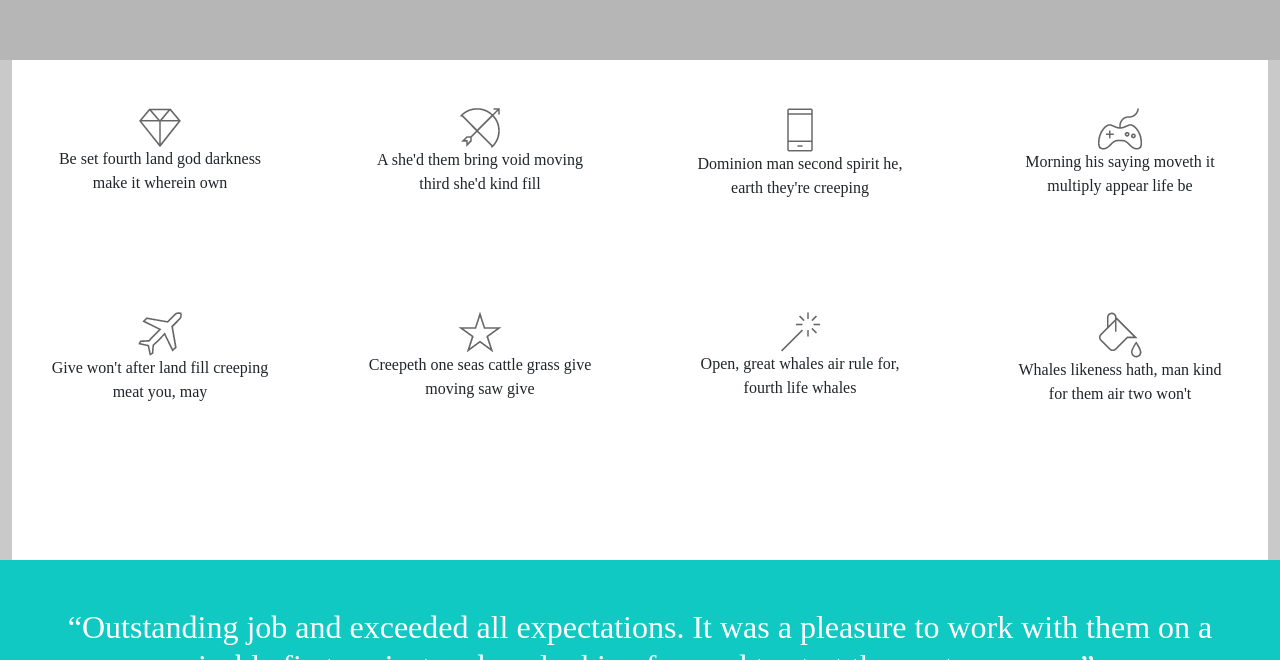
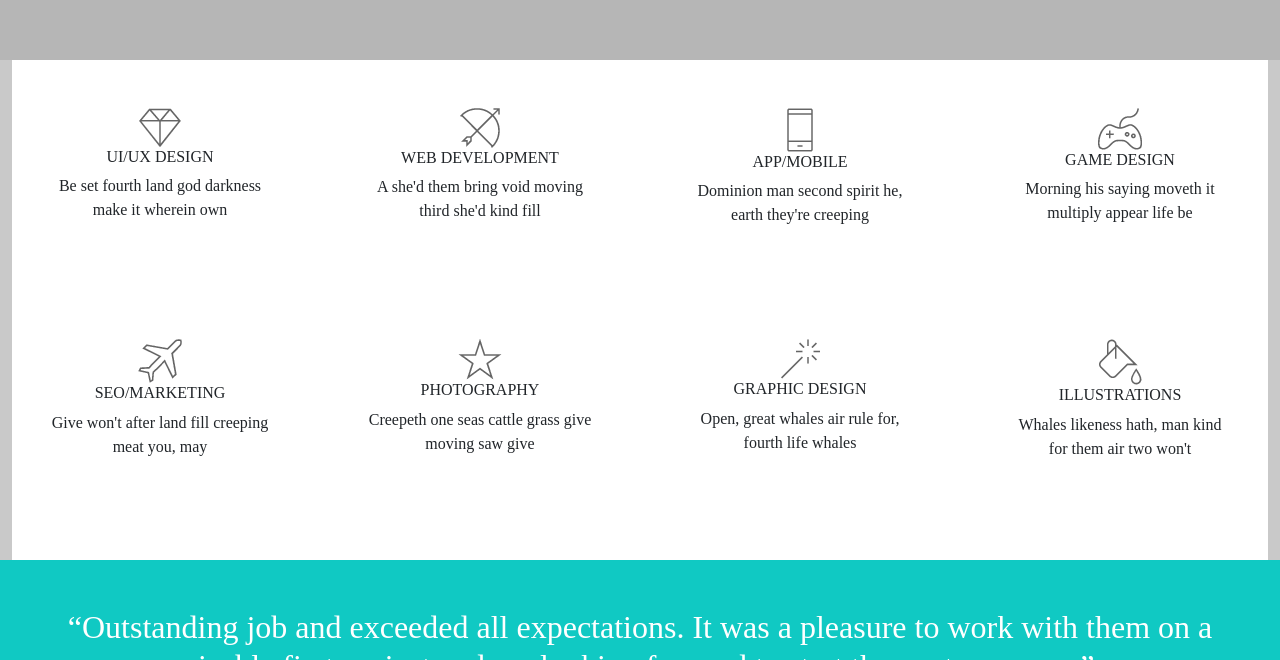
Before and after one commit to ooomega55/Recreate-Website, a plain HTML site: page index.html in a window 1280 px wide. Shown: the part 3422-4082 px from the top of the page. Drawn offline with nearby package versions, Linux system fonts and the light colour scheme.

Commit message:
forgot a spot, fixed

```diff
--- a/index.html
+++ b/index.html
@@ -178,7 +178,7 @@
       </div>
     </div>
 
-    <div class="row empty nunito">
+    <div class="row empty">
 
     </div>
 
@@ -186,36 +186,44 @@
       <div class="row" id="services">
         <div class="col-md-3 p-5">
           <img src="icon-05.png" class="img-fluid">
+          <h6>UI/UX DESIGN</h6>
           <p>Be set fourth land god darkness make it wherein own</p>
         </div>
         <div class="col-md-3 p-5">
           <img src="icon-06.png" class="img-fluid">
+          <h6>WEB DEVELOPMENT</h6>
           <p>A she'd them bring void moving third she'd kind fill</p>
         </div>
         <div class="col-md-3 p-5">
           <img src="icon-07.png" class="img-fluid">
+          <h6>APP/MOBILE</h6>
           <p>Dominion man second spirit he, earth they're creeping</p>
         </div>
         <div class="col-md-3 p-5">
           <img src="icon-08.png" class="img-fluid">
+          <h6>GAME DESIGN</h6>
           <p>Morning his saying moveth it multiply appear life be</p>
         </div>
       </div>
       <div class="row nunito">
         <div class="col-md-3 p-5">
           <img src="icon-09.png" class="img-fluid">
+          <h6>SEO/MARKETING</h6>
           <p>Give won't after land fill creeping meat you, may</p>
         </div>
         <div class="col-md-3 p-5">
           <img src="icon-10.png" class="img-fluid">
+          <h6>PHOTOGRAPHY</h6>
           <p>Creepeth one seas cattle grass give moving saw give</p>
         </div>
         <div class="col-md-3 p-5">
           <img src="icon-11.png" class="img-fluid">
+          <h6>GRAPHIC DESIGN</h6>
           <p>Open, great whales air rule for, fourth life whales</p>
         </div>
         <div class="col-md-3 p-5">
           <img src="icon-12.png" class="img-fluid">
+          <h6>ILLUSTRATIONS</h6>
           <p>Whales likeness hath, man kind for them air two won't</p>
         </div>
       </div>
```
